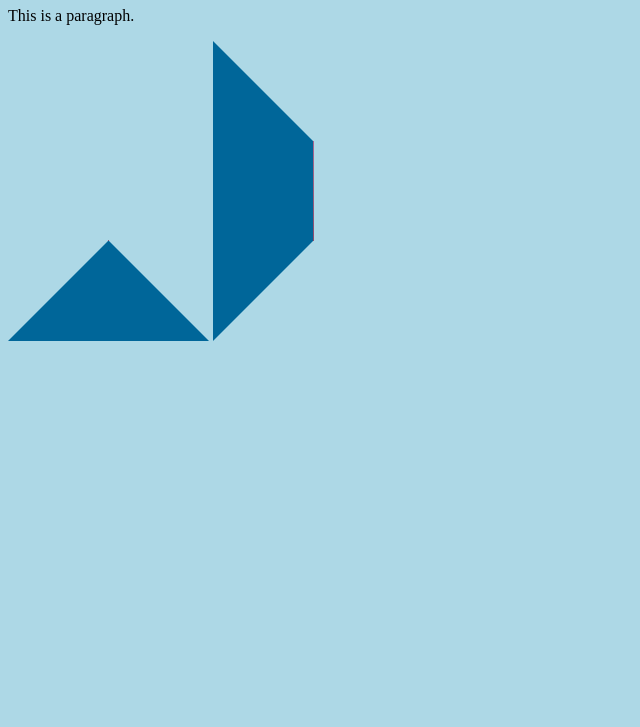
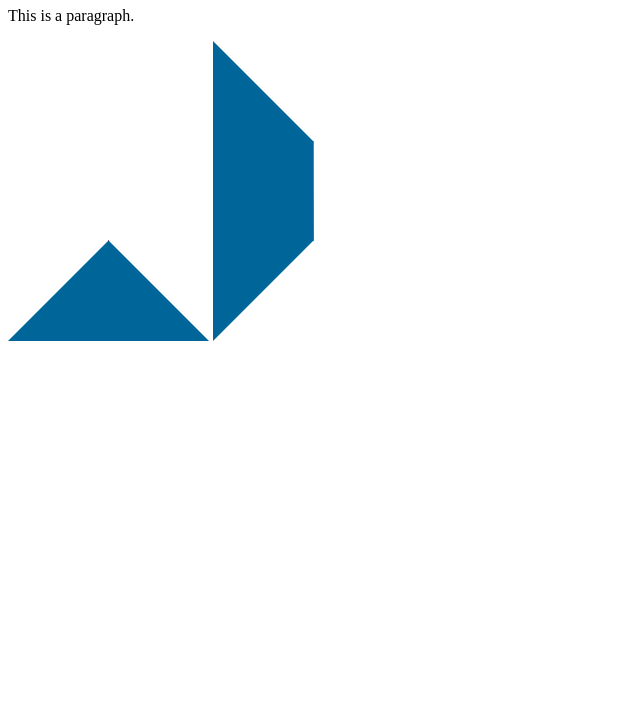
Before and after one commit to DodgerDam/DodgerDam.github.io, a plain HTML site: page test-css.html in a window 1280 px wide. Shown: the part 73-800 px from the top of the page, without its empty margins (0-640 px from the left). Drawn offline with Linux system fonts and the light colour scheme.

Commit message:
Update test-css.css

```diff
--- a/css/test-css.css
+++ b/css/test-css.css
@@ -1,5 +1,5 @@
 body {
-  background-color: lightblue;
+  /*background-color: lightblue;*/
 }
 
 h1 {
```
